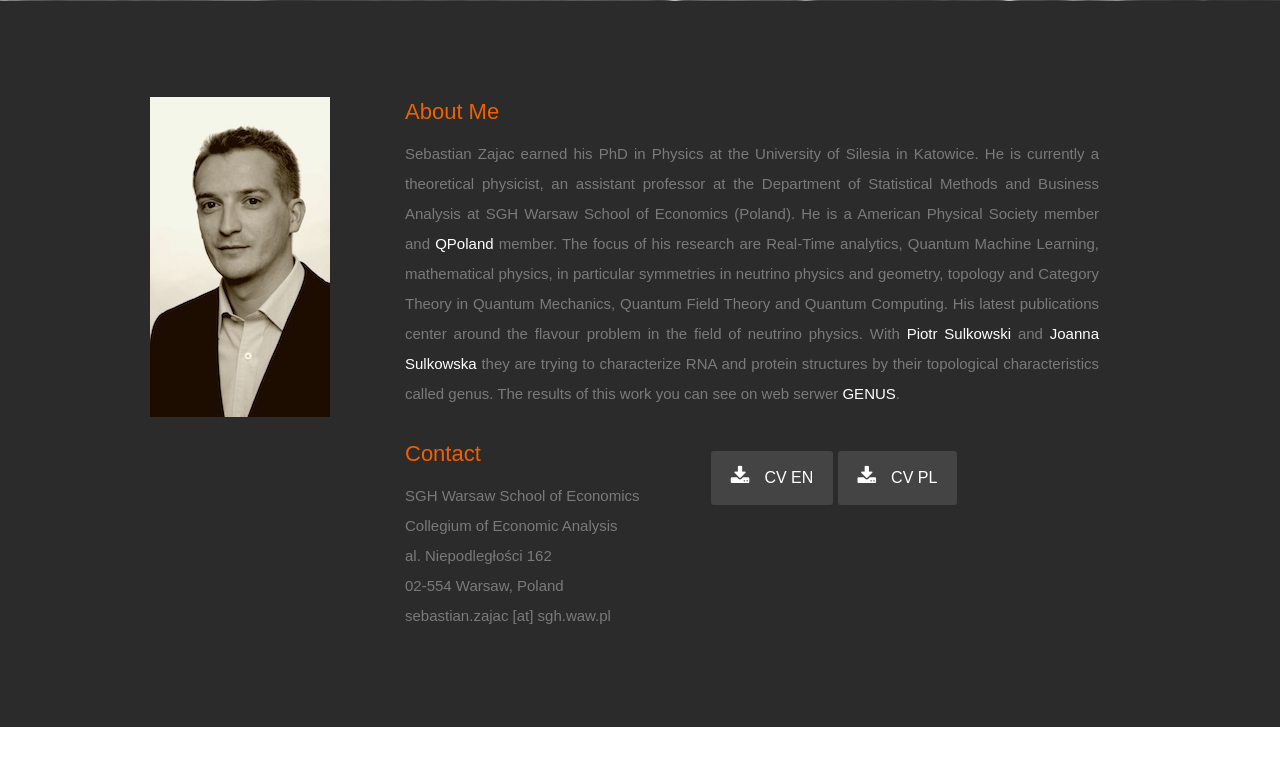
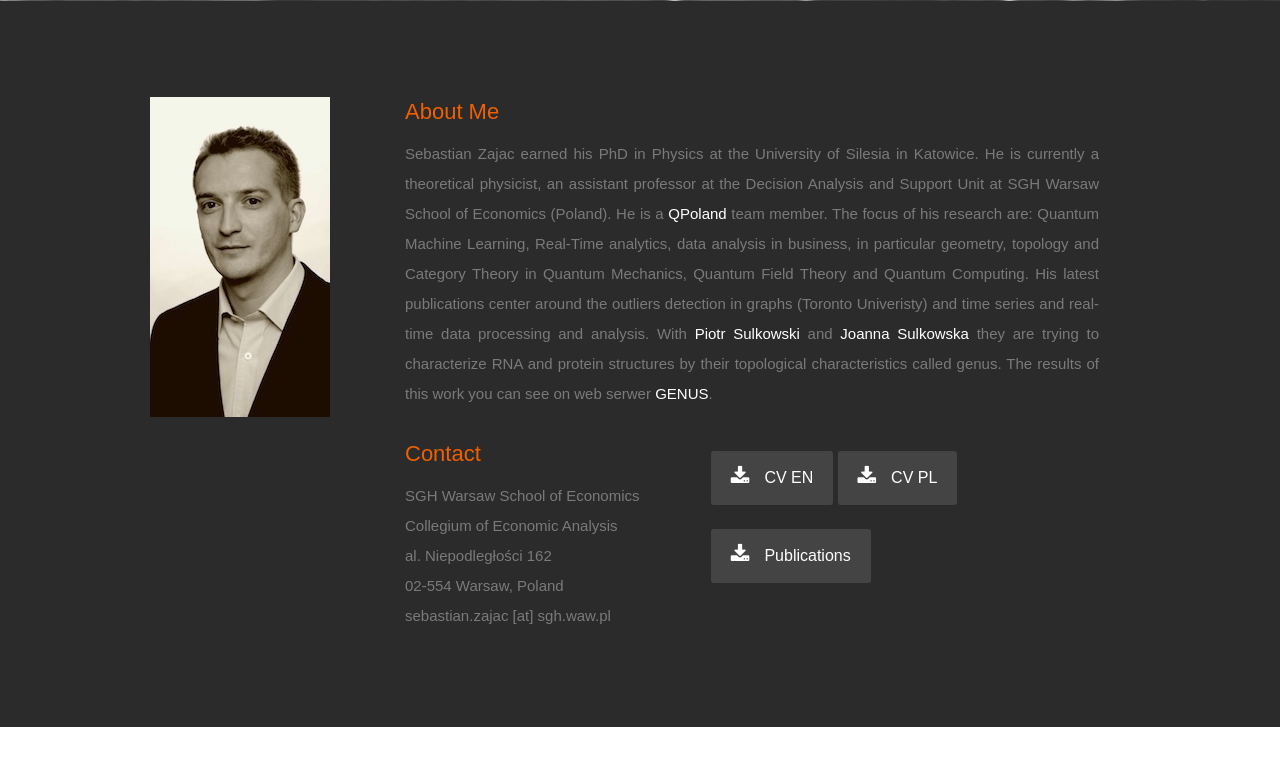
Before and after one commit to sebkaz/WebPage, a PHP site: page / in a window 1280 px wide. Shown: the part 799-1581 px from the top of the page. Run offline with PHP 8.4, Linux system fonts and the light colour scheme; data comes from the database, SQL or seed files in the repository; both versions use the stored data as it was after the commit; data that the repository does not hold is empty.

Commit message:
update new version

```diff
--- a/about.html.php
+++ b/about.html.php
@@ -15,13 +15,15 @@
                 <h2>About Me</h2>
 
                 <p style="text-align: justify;text-justify: inter-word;">Sebastian Zajac earned his PhD in Physics at the University of Silesia in Katowice.
-                He is currently a theoretical physicist, an assistant professor at the Department of Statistical Methods and Business Analysis at SGH Warsaw School of Economics (Poland).
-                He is a American Physical Society member and <a href="http://qworld.lu.lv/index.php/qpoland/">QPoland</a> member.
-                The focus of his research are Real-Time analytics, Quantum Machine Learning, mathematical physics,
-                in particular symmetries in neutrino physics and geometry, topology and Category Theory in Quantum Mechanics, Quantum Field Theory and Quantum Computing.
-                His latest publications center around the flavour problem in the field of neutrino physics. With
-                    <a href="http://psulkows.fuw.edu.pl/" target="_blank"> Piotr Sulkowski</a> and <a href="https://jsulkowska.cent.uw.edu.pl" target="_blank"> Joanna Sulkowska </a> they are trying to characterize RNA and protein structures by their topological characteristics called genus.
-                    The results of this work you can see on web serwer <a href="http://genus.fuw.edu.pl" target="_blank">GENUS</a>.</p>
+                He is currently a theoretical physicist, an assistant professor at the Decision Analysis and Support Unit at SGH Warsaw School of Economics (Poland).
+                He is a <a href="http://qworld.lu.lv/index.php/qpoland/">QPoland</a> team member.
+                The focus of his research are: Quantum Machine Learning, Real-Time analytics, data analysis in business,
+                in particular geometry, topology and Category Theory in Quantum Mechanics, Quantum Field Theory and Quantum Computing.
+                His latest publications center around the outliers detection in graphs (Toronto Univeristy) and time series and real-time data processing and analysis.
+                With <a href="http://psulkows.fuw.edu.pl/" target="_blank"> Piotr Sulkowski</a> and
+                <a href="https://jsulkowska.cent.uw.edu.pl" target="_blank"> Joanna Sulkowska </a> they are trying to characterize RNA
+                and protein structures by their topological characteristics called genus.
+                The results of this work you can see on web serwer <a href="http://genus.fuw.edu.pl" target="_blank">GENUS</a>.</p>
 
                 <div class="row">
 
@@ -48,6 +50,8 @@
                                 <i class="fa fa-download"></i>CV EN</a>
                             <a href="CV/pol.pdf" class="button">
                                 <i class="fa fa-download"></i>CV PL</a>
+                            <a href="CV/pubs.pdf" class="button">
+                                <i class="fa fa-download"></i>Publications</a>
                         </p>
 
 
--- a/footer.html.php
+++ b/footer.html.php
@@ -5,7 +5,7 @@
             <div class="six columns contact-right">
                 <h4>Contact</h4>
                 <p> SGH Warsaw School of Economics
-                    <br>Department of Statistical Methods and Business Analysis
+                    <br>Decision Analysis and Support Unit
                     <br> al. Niepodległości 162, 02-554 Warsaw, Poland
                 </p>
                 <p>
--- a/humans.txt
+++ b/humans.txt
@@ -5,7 +5,7 @@
 	From: Warsaw, Poland
 
 /*  SITE */
-	Last update: 2020/01/12
+	Last update: 2021/08/14
 	Standards: HTML5, CSS3, PHP
 	Language: English / Polish
 	IDE: Atom
--- a/include/arrays.inc.php
+++ b/include/arrays.inc.php
@@ -34,8 +34,6 @@ $links_footer = array(
                     "http://nikalubowicz.pl" => "Nika Lubowicz",
                     "http://dawidlubowicz.pl" =>"Dawid Lubowicz",
                     "http://jakublubowicz.pl" =>"Jakub Lubowicz",
-                    "http://atomstringquartet.com"=>"Atom String Quartet",
-                    "http://besterquartet.com/zespol/jaroslaw-bester/"=>"Bester Quartet",
                     "http://psulkows.fuw.edu.pl" => "Piotr Sułkowski",
                     "http://genus.fuw.edu.pl" => "Genus Server",
                     "http://qworld.lu.lv/index.php/qpoland/" => "QPoland"
--- a/include/infosave.inc.php
+++ b/include/infosave.inc.php
@@ -6,7 +6,7 @@
 
     $messages = array(
       array(
-      'czas'=> $czas,
+      'czas'=> $data_czas,
       'ip' => $ip,
       'system' => $system,
       'browser' => $browser,
--- /dev/null
+++ b/include/promotor.inc.php
@@ -0,0 +1,4 @@
+<?php
+$sql_cert = "Select * from promotor";
+echo show_promotor($file_db, $sql_cert);
+?>
--- a/index.php
+++ b/index.php
@@ -8,7 +8,7 @@ date_default_timezone_set('UTC');
 // For my info only
 $ip = $_SERVER['REMOTE_ADDR'];
 $agent = "X".$_SERVER['HTTP_USER_AGENT'];
-$data_czas=date("D dS M,Y, H:i");
+$data_czas=date("Y-m-d, H:i");
 $details = json_decode(file_get_contents("http://ipinfo.io/{$ip}/json"));
 $hostname=gethostbyaddr($ip);
 
--- a/main.html.php
+++ b/main.html.php
@@ -11,7 +11,7 @@
     <meta charset="utf-8">
     <title>Sebastian Zajac|homepage</title>
     <meta name="Description" content="Sebastian Zając's Home Page. Physics, Math &amp; More">
-    <meta name="Keywords" content="Sebastian Zając,  Zając, Zajac, data scientists, statistics, physics, neutrino physics, neutrino, python ,RNA, SGH, Research">
+    <meta name="Keywords" content="Sebastian Zając,  Zając, Zajac, data scientists, physics, neutrino physics, RNA, SGH, Research">
     <meta name="Author" content="Sebastian Zając">
     <meta name="robots" content="index,follow" />
     <!-- Mobile Specific Metas
--- a/portfolio.html.php
+++ b/portfolio.html.php
@@ -18,8 +18,8 @@
                           <img alt="" src="images/portfolio/DM.jpg">
                           <div class="overlay">
                               <div class="portfolio-item-meta">
-                                  <h5>Data Mining (PL)</h5>
-                                  <p>Cardinal Stefan Wyszynski University in Warsaw, 2018</p>
+                                  <h5>Analiza danych w czasie rzeczywisty</h5>
+                                  <p>PL 2022</p>
                               </div>
                           </div>
                           <div class="link-icon">
@@ -38,8 +38,8 @@
                           <img alt="" src="images/portfolio/judah.jpg">
                           <div class="overlay">
                               <div class="portfolio-item-meta">
-                                  <h5>Statystyka laboratorium w R  (PL)</h5>
-                                  <p>Cardinal Stefan Wyszynski University in Warsaw, 2018</p>
+                                  <h5>Real time analysis</h5>
+                                  <p>EN 2022</p>
                               </div>
                           </div>
                           <div class="link-icon">
@@ -58,8 +58,8 @@
                           <img alt="" src="images/portfolio/into-the-light.jpg">
                           <div class="overlay">
                               <div class="portfolio-item-meta">
-                                  <h5>Statystyka od podstaw z wykorzystaniem narzędzi SAS</h5>
-                                  <p>Warsaw School of Economics, 2018 </p>
+                                  <h5>Wprowadzenie do kwatnowego uczenia maszynowego</h5>
+                                  <p>PL 2022</p>
                               </div>
                           </div>
                           <div class="link-icon">
@@ -78,8 +78,8 @@
                           <img alt="" src="images/portfolio/ASC.jpg">
                           <div class="overlay">
                               <div class="portfolio-item-meta">
-                                  <h5>Postawowe i zaawansowane programowanie oraz statystyka w SAS</h5>
-                                  <p>Warsaw School of Economics, 2019 </p>
+                                  <h5>Polecane ksiązki</h5>
+                                  <p>PL 2022</p>
                               </div>
                           </div>
                           <div class="link-icon">
@@ -105,14 +105,14 @@
           <img class="scale-with-grid" src="images/portfolio/modals/m-DM.jpg" alt="" />
 
           <div class="description-box">
-              <h4>Data Mining (PL)</h4>
-              <p>Kurs dla studentów matematyki i informatyki, 2018</p>
+              <h4>Analiza danych w czasie rzeczywistym </h4>
+              <p>Kurs dla studentów SGH, 2022</p>
               <span class="categories">
-                  <i class="fa fa-tag"></i>Data analysis, Machine Learning, Statistics</span>
+                  <i class="fa fa-tag"></i>Python, Apache Spark, Apache Kafka</span>
           </div>
 
           <div class="link-box">
-              <a href="http://sebkaz.github.io/DataMining" target="_blank">Details</a>
+              <a href="https://sebkaz-teaching.github.io/RealTime/" target="_blank">Details</a>
               <a class="popup-modal-dismiss">Close</a>
           </div>
 
@@ -124,16 +124,14 @@
           <img class="scale-with-grid" src="images/portfolio/modals/m-judah.jpg" alt="" />
 
           <div class="description-box">
-              <h4>Statystyka laboratorium w R (PL)</h4>
-              <p>
-                  Kurs dla studentów matematyki i informatyki,  2018
-              </p>
+              <h4>Real time analytics EN</h4>
+              <p>Lectures for SGH students  2022</p>
               <span class="categories">
-                  <i class="fa fa-tag"></i>Data analysis,  Statistics</span>
+                  <i class="fa fa-tag"></i>Python, Apache Spark, Apache Kafka</span>
           </div>
 
           <div class="link-box">
-              <a href="https://sebkaz.github.io/teaching/statystyka">Details</a>
+              <a href="https://sebkaz-teaching.github.io/RealTimeEN/" target="_blank">Details</a>
               <a class="popup-modal-dismiss">Close</a>
           </div>
 
@@ -145,14 +143,14 @@
           <img class="scale-with-grid" src="images/portfolio/modals/m-intothelight.jpg" alt="" />
 
           <div class="description-box">
-              <h4>Statystyka od podstaw w SAS</h4>
-              <p>SGH, 2018</p>
+              <h4>Wprowadzenie do kwantowego uczenia maszynowego</h4>
+              <p>Kurs dla studentów SGH, 2022</p>
               <span class="categories">
-                  <i class="fa fa-tag"></i>Statistics, Data analysis</span>
+                  <i class="fa fa-tag"></i>Quantum Computing, pennylane, qiskit</span>
           </div>
 
           <div class="link-box">
-              <a href="https://sebkaz.github.io/teaching/SOP_SAS" target="_blank">Details</a>
+              <a href="https://sebkaz-teaching.github.io/intro_to_qml/" target="_blank">Details</a>
               <a class="popup-modal-dismiss">Close</a>
           </div>
 
@@ -164,14 +162,14 @@
           <img class="scale-with-grid" src="images/portfolio/modals/m-ASC.jpg" alt="" />
 
           <div class="description-box">
-              <h4>Postawowe i zaawansowane programowanie oraz statystyka w SAS</h4>
-              <p>SGH, 2019</p>
+              <h4>Polecane ksiązki</h4>
+              <p>2022</p>
               <span class="categories">
-                  <i class="fa fa-tag"></i>SAS programming, Data analysis, statistics</span>
+                  <i class="fa fa-tag"></i>Data analysis, Python programming, statistics</span>
           </div>
 
           <div class="link-box">
-              <a href="https://sebkaz.github.io/teaching/Programowanie_SAS" target="_blank">Details</a>
+              <a href="https://sebkaz-teaching.github.io/RealTime/ksiazki/" target="_blank">Details</a>
               <a class="popup-modal-dismiss">Close</a>
           </div>
 
--- a/resume.html.php
+++ b/resume.html.php
@@ -70,8 +70,20 @@
             <!-- main-col end -->
         </div>
         <!-- End Work -->
-
         <!--  Certificates -->
+        <div class="row skill">
+            <div class="three columns header-col">
+                <h1>
+                    <span>Supervisor</span>
+                </h1>
+            </div>
+            <div class="nine columns main-col">
+                        <?php include 'include/promotor.inc.php'; ?>
+                </div>
+                <!-- main-col end -->
+            </div>
+            <!-- End promotor-->
+        <!--  Certificates
         <div class="row skill">
             <div class="three columns header-col">
                 <h1>
@@ -79,10 +91,10 @@
                 </h1>
             </div>
             <div class="nine columns main-col">
-                        <?php include 'include/certificates.inc.php'; ?>
+                        <?php # include 'include/certificates.inc.php'; ?>
                 </div>
-                <!-- main-col end -->
+
             </div>
-            <!-- End skills -->
+            End certificates-->
         </section>
         <!-- Resume Section End-->
```
Also changed, not shown: include/functions.inc.php (+26 -11 lines), db_web.db, 4 other files.
